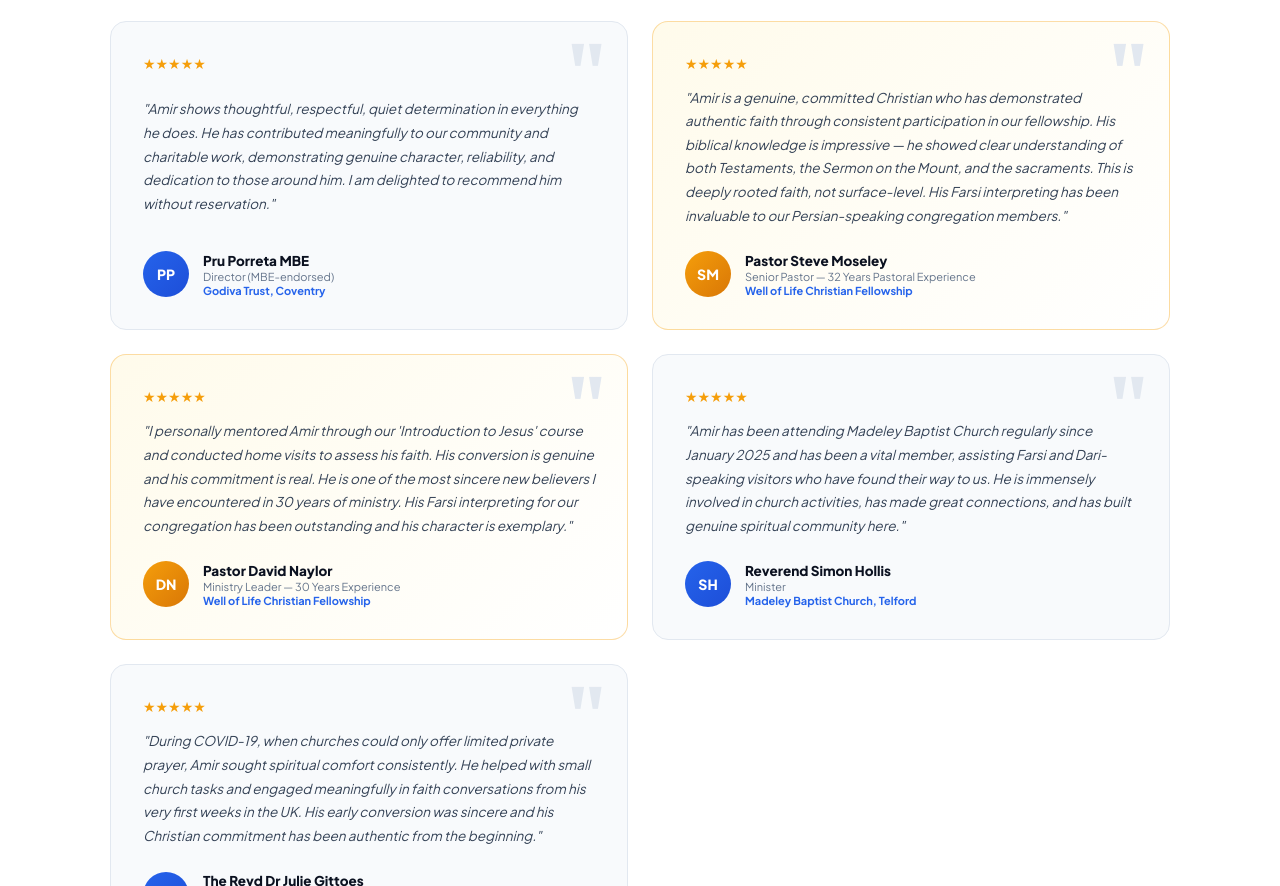
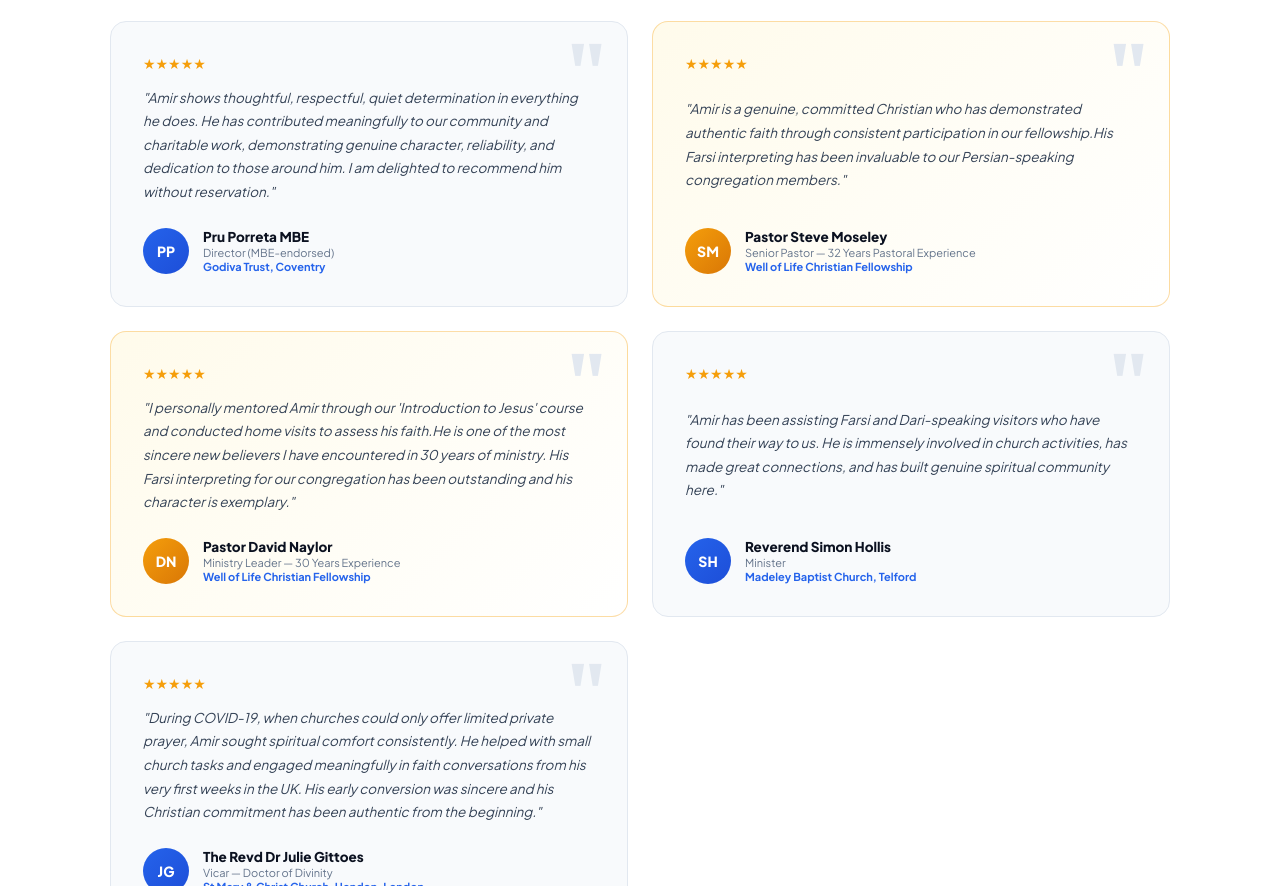
Before and after one commit to kingmakhoof/amirmotalebi, a plain HTML site: page index.html in a window 1280 px wide. Shown: the part 8372-9258 px from the top of the page. Drawn offline with Linux system fonts and the light colour scheme.

Commit message:
Update index.html

```diff
--- a/index.html
+++ b/index.html
@@ -806,7 +806,7 @@ footer{background:#060a12;color:rgba(255,255,255,0.35);text-align:center;padding
       </div>
       <div class="ref-card featured-ref">
         <div class="ref-stars">★★★★★</div>
-        <div class="ref-quote">"Amir is a genuine, committed Christian who has demonstrated authentic faith through consistent participation in our fellowship. His biblical knowledge is impressive — he showed clear understanding of both Testaments, the Sermon on the Mount, and the sacraments. This is deeply rooted faith, not surface-level. His Farsi interpreting has been invaluable to our Persian-speaking congregation members."</div>
+        <div class="ref-quote">"Amir is a genuine, committed Christian who has demonstrated authentic faith through consistent participation in our fellowship.His Farsi interpreting has been invaluable to our Persian-speaking congregation members."</div>
         <div class="ref-footer">
           <div class="ref-av">SM</div>
           <div>
@@ -819,7 +819,7 @@ footer{background:#060a12;color:rgba(255,255,255,0.35);text-align:center;padding
 
       <div class="ref-card featured-ref">
         <div class="ref-stars">★★★★★</div>
-        <div class="ref-quote">"I personally mentored Amir through our 'Introduction to Jesus' course and conducted home visits to assess his faith. His conversion is genuine and his commitment is real. He is one of the most sincere new believers I have encountered in 30 years of ministry. His Farsi interpreting for our congregation has been outstanding and his character is exemplary."</div>
+        <div class="ref-quote">"I personally mentored Amir through our 'Introduction to Jesus' course and conducted home visits to assess his faith.He is one of the most sincere new believers I have encountered in 30 years of ministry. His Farsi interpreting for our congregation has been outstanding and his character is exemplary."</div>
         <div class="ref-footer">
           <div class="ref-av">DN</div>
           <div>
@@ -834,7 +834,7 @@ footer{background:#060a12;color:rgba(255,255,255,0.35);text-align:center;padding
 
       <div class="ref-card">
         <div class="ref-stars">★★★★★</div>
-        <div class="ref-quote">"Amir has been attending Madeley Baptist Church regularly since January 2025 and has been a vital member, assisting Farsi and Dari-speaking visitors who have found their way to us. He is immensely involved in church activities, has made great connections, and has built genuine spiritual community here."</div>
+        <div class="ref-quote">"Amir has been assisting Farsi and Dari-speaking visitors who have found their way to us. He is immensely involved in church activities, has made great connections, and has built genuine spiritual community here."</div>
         <div class="ref-footer">
           <div class="ref-av">SH</div>
           <div>
```
